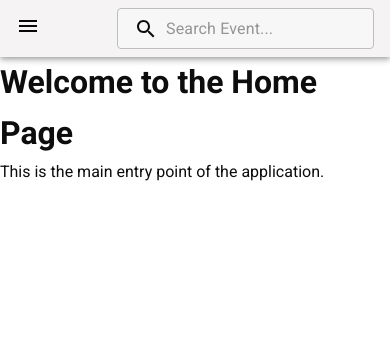
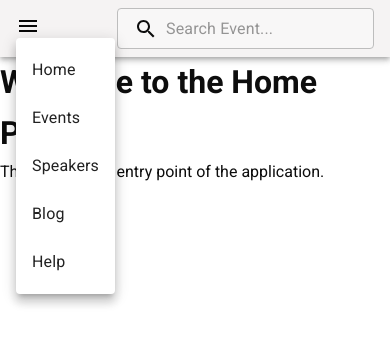
Before and after one commit to mikegoat1/The-Eventers, a Next.js app in the folder event_management_system/: page / in a window 390 px wide. Both pictures are taken after a click on the button "menu". Shown: the top 344 px of the page. Built offline with nearby package versions, Linux system fonts and the light colour scheme.

Commit message:
Add mobile menu functionality to Navbar component: implement Menu for mobile view with menu items and toggle state management

```diff
--- a/event_management_system/src/components/Navbar/index.jsx
+++ b/event_management_system/src/components/Navbar/index.jsx
@@ -7,8 +7,8 @@ import IconButton from '@mui/material/IconButton';
 import Typography from '@mui/material/Typography';
 import { styled, alpha } from '@mui/material/styles';
 import InputBase from '@mui/material/InputBase';
-// import MenuItem from '@mui/material/MenuItem';
-// import Menu from '@mui/material/Menu';
+import MenuItem from '@mui/material/MenuItem';
+import Menu from '@mui/material/Menu';
 import MenuIcon from '@mui/icons-material/Menu';
 import SearchIcon from '@mui/icons-material/Search';
 import GenericButton from '../GenericButton';
@@ -55,6 +55,12 @@ const StyledInputBase = styled(InputBase)(({ theme }) => ({
   },
 }));
 const Navbar = ({ title }) => {
+  const [anchorEl, setAnchorEl] = React.useState(null);
+  const open = Boolean(anchorEl);
+
+  const handleClose = () => {
+    setAnchorEl(null);
+  };
   return (
     <>
       <Box sx={{ flexGrow: 1 }}>
@@ -73,7 +79,19 @@ const Navbar = ({ title }) => {
               aria-label="menu"
               sx={{ display: { xs: 'block', sm: 'block', md: 'none' } }}
             >
-              <MenuIcon />
+              <MenuIcon
+                aria-controls={open ? 'mobile-menu' : undefined}
+                aria-haspopup="true"
+                aria-expanded={open ? 'true' : undefined}
+                onClick={(event) => setAnchorEl(event.currentTarget)}
+              />
+              <Menu id="mobile-menu" anchorEl={anchorEl} open={open}>
+                <MenuItem onClick={handleClose}>Home</MenuItem>
+                <MenuItem onClick={handleClose}>Events</MenuItem>
+                <MenuItem onClick={handleClose}>Speakers</MenuItem>
+                <MenuItem onClick={handleClose}>Blog</MenuItem>
+                <MenuItem onClick={handleClose}>Help</MenuItem>
+              </Menu>
             </IconButton>
             <Typography
               className="navbarTitle"
```
